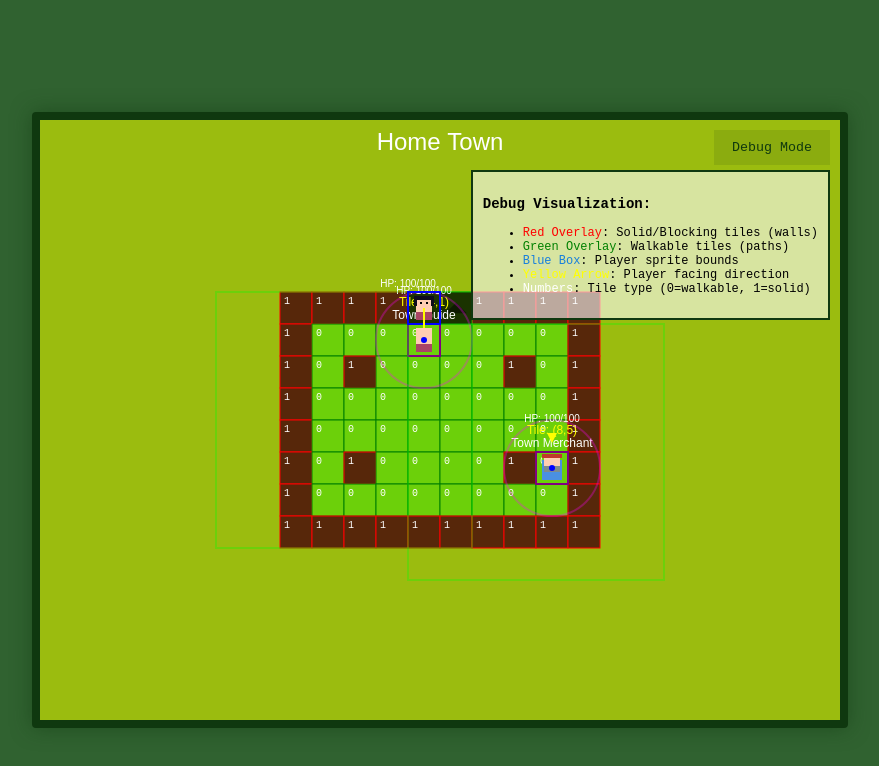
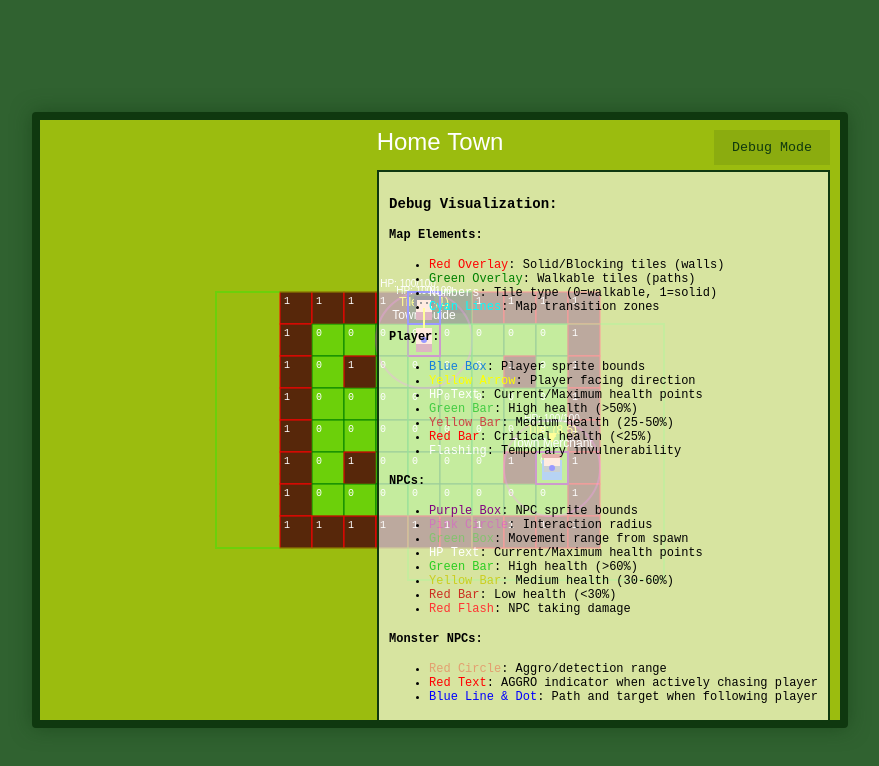
Before and after one commit to grinsteindavid/rpg-quest-game, a website with bundled scripts: page index.html in a window 1280 px wide. Both pictures are taken after a click on the button "Debug Mode". Shown: the whole page, without its empty margins (200-1079 px from the left). Built offline with nearby package versions, Linux system fonts and the light colour scheme.

Commit message:
Enhances debug visualization with detailed overlays
Adds comprehensive overlays for map elements, player stats, NPCs, and monster NPCs in debug mode.

Improves clarity on health indicators and interaction ranges for better debugging and gameplay analysis.

```diff
--- a/index.html
+++ b/index.html
@@ -11,12 +11,43 @@
         <button id="debug-toggle" class="debug-button">Debug Mode</button>
         <div class="debug-info">
             <h3>Debug Visualization:</h3>
+
+            <h4>Map Elements:</h4>
             <ul>
                 <li><span style="color: red">Red Overlay</span>: Solid/Blocking tiles (walls)</li>
                 <li><span style="color: green">Green Overlay</span>: Walkable tiles (paths)</li>
+                <li><span style="color: white">Numbers</span>: Tile type (0=walkable, 1=solid)</li>
+                <li><span style="color: cyan">Cyan Lines</span>: Map transition zones</li>
+            </ul>
+
+            <h4>Player:</h4>
+            <ul>
                 <li><span style="color: rgb(22, 127, 220)">Blue Box</span>: Player sprite bounds</li>
                 <li><span style="color: yellow">Yellow Arrow</span>: Player facing direction</li>
-                <li><span style="color: white">Numbers</span>: Tile type (0=walkable, 1=solid)</li>
+                <li><span style="color: white">HP Text</span>: Current/Maximum health points</li>
+                <li><span style="color: #44cc44">Green Bar</span>: High health (>50%)</li>
+                <li><span style="color: #cc4444">Yellow Bar</span>: Medium health (25-50%)</li>
+                <li><span style="color: #ff0000">Red Bar</span>: Critical health (<25%)</li>
+                <li><span style="color: white">Flashing</span>: Temporary invulnerability</li>
+            </ul>
+
+            <h4>NPCs:</h4>
+            <ul>
+                <li><span style="color: purple">Purple Box</span>: NPC sprite bounds</li>
+                <li><span style="color: rgba(255, 0, 255, 0.3)">Pink Circle</span>: Interaction radius</li>
+                <li><span style="color: rgba(0, 255, 0, 0.3)">Green Box</span>: Movement range from spawn</li>
+                <li><span style="color: white">HP Text</span>: Current/Maximum health points</li>
+                <li><span style="color: rgba(0, 200, 0, 0.8)">Green Bar</span>: High health (>60%)</li>
+                <li><span style="color: rgba(200, 200, 0, 0.8)">Yellow Bar</span>: Medium health (30-60%)</li>
+                <li><span style="color: rgba(200, 0, 0, 0.8)">Red Bar</span>: Low health (<30%)</li>
+                <li><span style="color: #ff3333">Red Flash</span>: NPC taking damage</li>
+            </ul>
+
+            <h4>Monster NPCs:</h4>
+            <ul>
+                <li><span style="color: rgba(255, 0, 0, 0.3)">Red Circle</span>: Aggro/detection range</li>
+                <li><span style="color: red">Red Text</span>: AGGRO indicator when actively chasing player</li>
+                <li><span style="color: blue">Blue Line & Dot</span>: Path and target when following player</li>
             </ul>
         </div>
         <div id="dialog-container" class="hidden">
```
